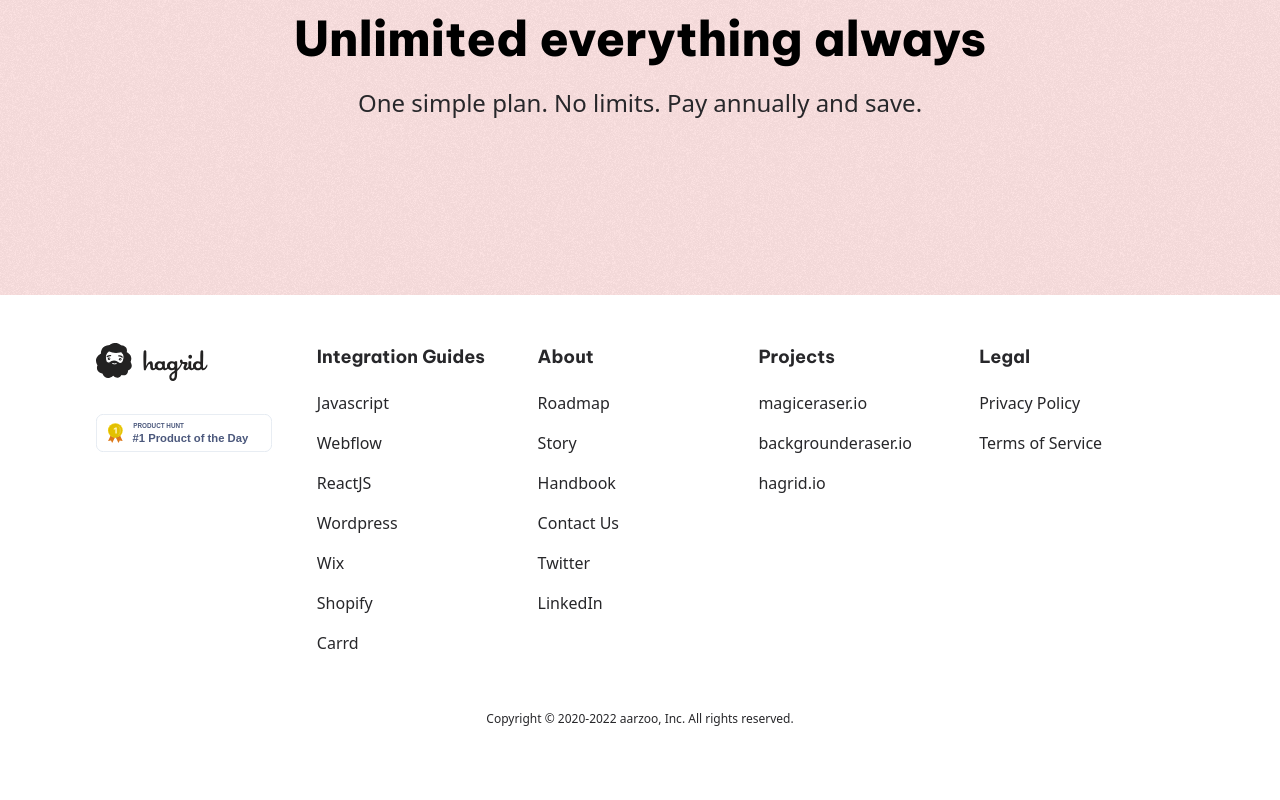
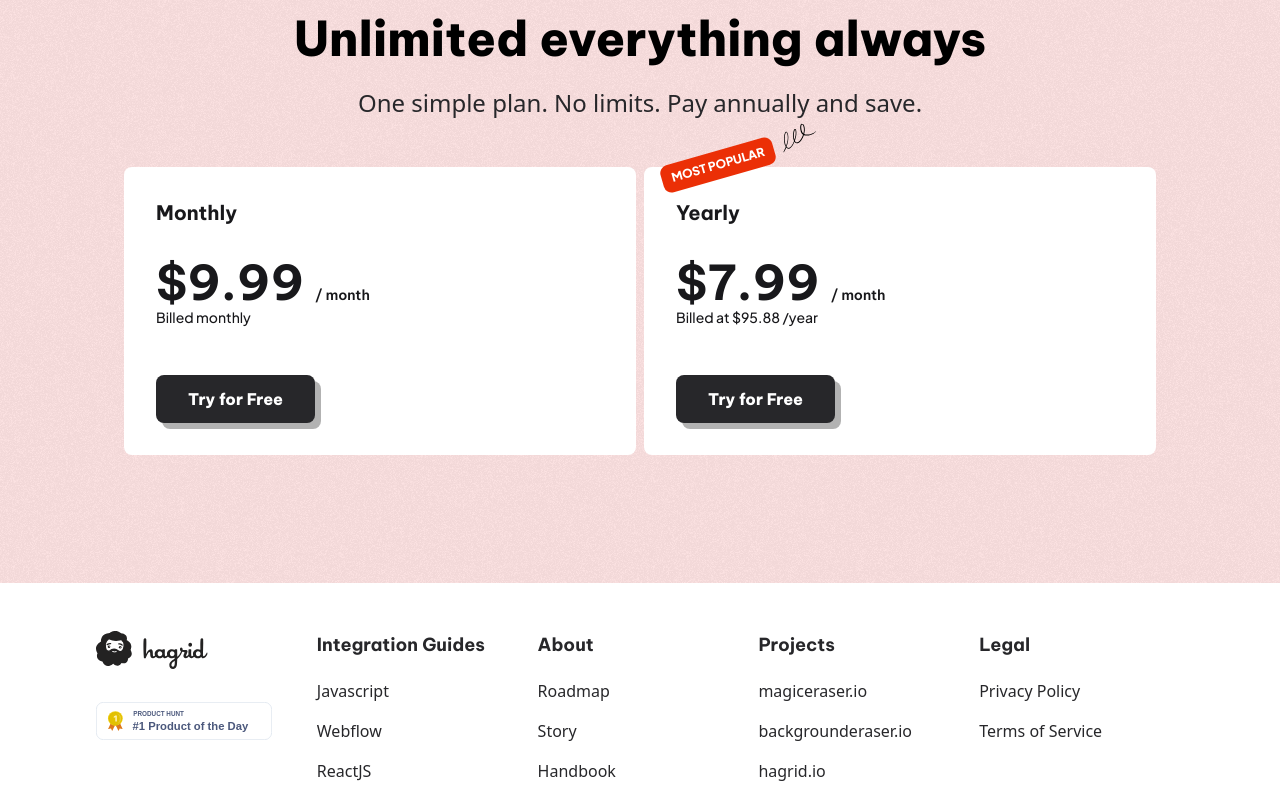
Before and after one commit to giperfast/hagrid-landing, a React app: page / in a window 1280 px wide. Shown: the part 6820-7620 px from the top of the page. Before the commit the page ends 7595 px from the top, so only its background shows below. Built offline with nearby package versions, Linux system fonts and the light colour scheme; no server answers.

Commit message:
Добавил компонент Prices

```diff
--- a/src/App.js
+++ b/src/App.js
@@ -8,6 +8,7 @@
 import Showcase from './components/landing/showcase/Showcase.jsx';
 import Questions from './components/landing/questions/Questions.jsx';
 import Testimonials from './components/landing/testimonials/Testimonials.jsx';
+import Prices from './components/landing/prices/Prices.jsx';
 import Footer from './components/UI/footer/Footer.jsx';
 import classes from  './styles/App.css';
 
@@ -46,6 +47,7 @@
 			</TextureSection>
 			<TextureSection title="Unlimited everything always" description="One simple plan. No limits. Pay annually and save." color="#facdcd99">
 				<Scribble scribble_id="1"/>
+				<Prices/>
 			</TextureSection>
 			<Footer/>
     	</div>
--- /dev/null
+++ b/src/components/landing/prices/Prices.jsx
@@ -0,0 +1,37 @@
+import React from 'react';
+import classes from './Prices.module.css';
+import Button from '../../UI/button/Button.jsx';
+
+import scribble from '../../../assets/images/scribbles/scribble-11.svg';
+
+function Card({title, price, description, popular}) {
+    const most_popular = popular === true ?
+        <div className={classes.popular}>
+            MOST POPULAR
+            <img src={scribble} alt="" loading="lazy"/>
+        </div>
+    : ''
+
+    return (
+        <div className={classes.card}>
+            {most_popular}
+            <p className={classes.title}>{title}</p>
+            <p className={classes.price}>{price} <span className={classes.duration}>/ month</span></p>
+            <p className={classes.description}>{description}</p>
+            <div className={classes.button}>
+                <Button href="#" size="medium">Try for Free</Button>
+            </div>
+        </div>
+    )
+}
+
+function Prices() {
+    return (
+        <div className={classes.container}>
+            <Card title="Monthly" price="$9.99" description="Billed monthly"/>
+            <Card title="Yearly" price="$7.99" description="Billed at $95.88 /year" popular/>
+        </div>
+    )
+}
+
+export default Prices;
--- /dev/null
+++ b/src/components/landing/prices/Prices.module.css
@@ -0,0 +1,88 @@
+@import url('https://fonts.googleapis.com/css2?family=Plus+Jakarta+Sans:wght@500;800&display=swap');
+
+.container
+{
+    display: flex;
+    flex-direction: row;
+    justify-content: center;
+    align-items: center;
+    gap: 8px;
+    color: rgba(24, 24, 27, 1);
+    width: 100%;
+}
+
+.card
+{
+    position: relative;
+    border-radius: 8px;
+    background-color: rgba(255, 255, 255, 1);
+    max-width: 512px;
+    width: 100%;
+    padding: 32px;
+    text-align: left;
+}
+
+.title
+{
+    font-weight: 700;
+    font-size: 20px;
+    line-height: 28px;
+    font-family: Be Vietnam Pro;
+    margin: 0;
+}
+
+.price
+{
+    font-weight: 700;
+    font-size: 48px;
+    line-height: 1;
+    font-family: Be Vietnam Pro;
+    margin: 32px 0px 0px 0px;
+}
+
+.duration
+{
+    font-weight: 600;
+    font-size: 14px;
+    line-height: 20px;
+}
+
+.description
+{
+    font-weight: 500;
+    font-size: 14px;
+    line-height: 20px;
+    font-family: Plus Jakarta Sans;
+    margin: 0px 0px 48px 0px;
+}
+
+.button
+{
+    display: flex;
+}
+
+.popular
+{
+    position: absolute;
+    top: -16px;
+    left: 16px;
+    font-weight: 900;
+    font-size: 12px;
+    line-height: 16px;
+    font-family: Plus Jakarta Sans;
+    padding: 6px 10px 6px 10px;
+    color: rgba(255, 255, 255, 1);
+    background-color: rgba(235, 47, 6, 1);
+    border-radius: 8px;
+    transform: rotate(-16deg);
+}
+
+.popular img
+{
+    position: absolute;
+    left: 128px;
+    top: -4px;
+    width: 32px;
+    height: 30px;
+    transform: rotate(19deg);
+}
--- a/src/components/landing/questions/Questions.jsx
+++ b/src/components/landing/questions/Questions.jsx
@@ -95,6 +95,7 @@
 
 function Questions() {
     const QUESTION_COUNT = 16
+
     const [page, setPage] = useState(1)
     const [questions, setQuestions] = useState([])
     const [showButton, setShowButton] = useState(true)
--- a/src/components/landing/testimonials/Testimonials.module.css
+++ b/src/components/landing/testimonials/Testimonials.module.css
@@ -23,6 +23,12 @@
     border: 1px solid rgba(0, 0, 0, 1);
     border-radius: 8px;
     margin-bottom: 24px;
+    transition: transform .3s;
+}
+
+.item:hover
+{
+    transform: translateY(-6px);
 }
 
 .text
--- a/src/styles/App.css
+++ b/src/styles/App.css
@@ -1,4 +1,4 @@
-@import url('https://fonts.googleapis.com/css2?family=Be+Vietnam+Pro:wght@300;700;800&display=swap');
+@import url('https://fonts.googleapis.com/css2?family=Be+Vietnam+Pro:wght@300;600;700;800&display=swap');
 
 body
 {
```
Also changed, not shown: src/assets/images/scribbles/scribble-11.svg (added).
